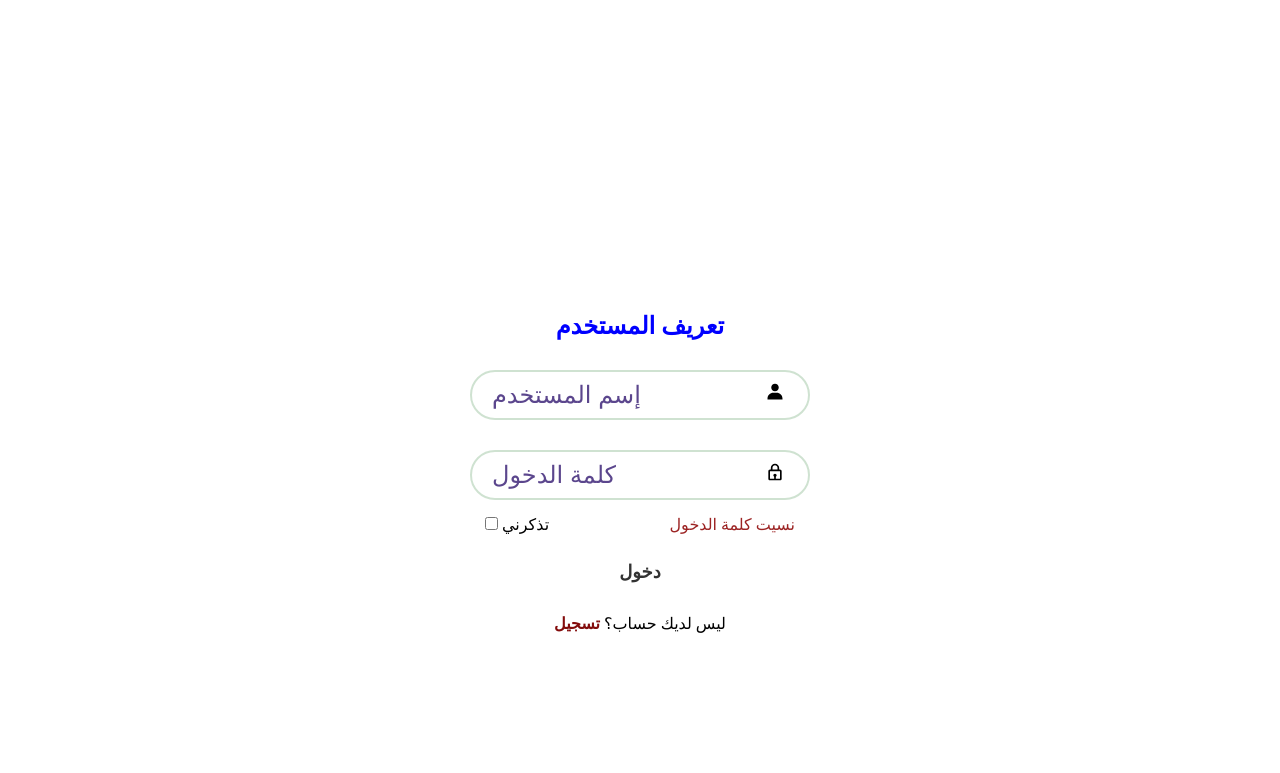
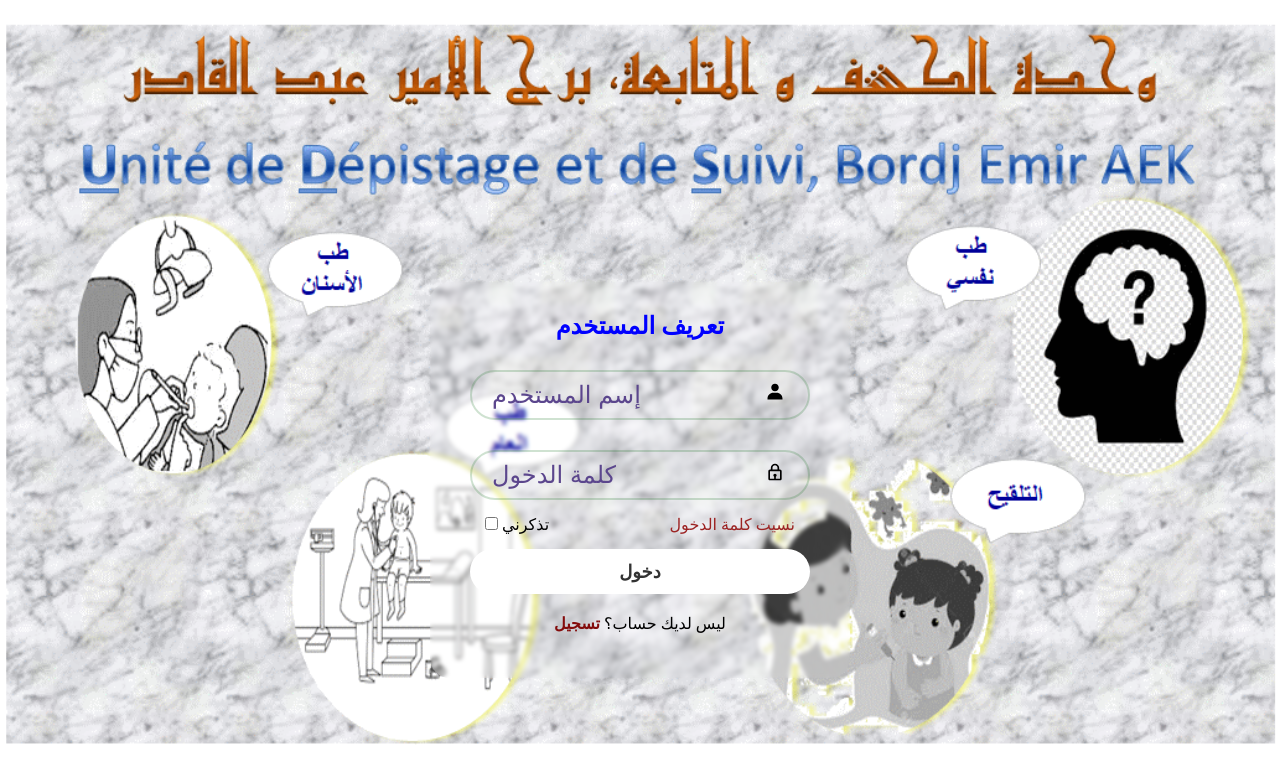
Before and after one commit to UDS-BEA/Home, a plain HTML site: page index.html in a window 1280 px wide. Shown: the top 773 px of the page. Drawn offline with Linux system fonts and the light colour scheme.

Commit message:
Update uds.css

```diff
--- a/Styles/uds.css
+++ b/Styles/uds.css
@@ -8,7 +8,7 @@ body{
     justify-content: center;
     align-items: center;
     min-height: 120vh;
-    background: url('././imagesuds/1.png') repeat;
+    background: url('.././imagesuds/1.png') repeat;
     background-size: 100%;
 }
 .wrapper{
```
